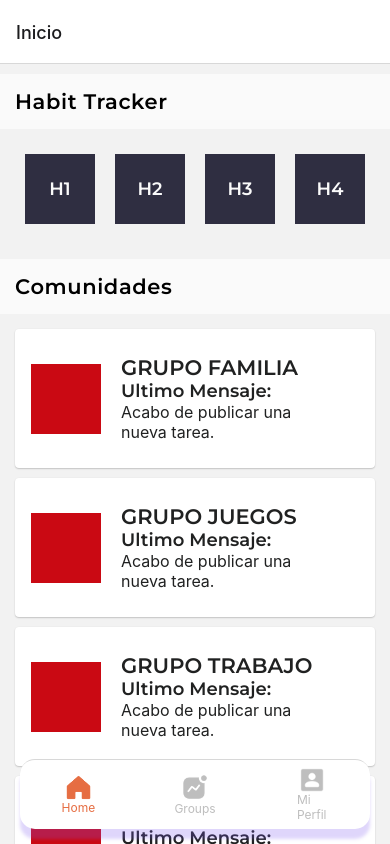
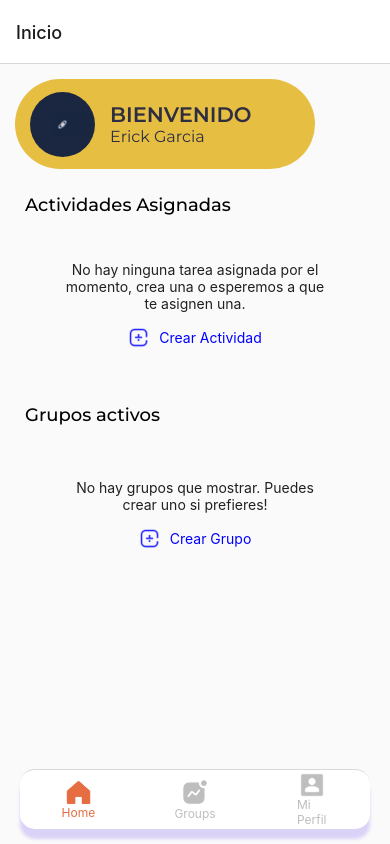
Before and after one commit to brandon-gcastillo/chores-app, a React Native app: screen /Tabs in a window 390 px wide. Built offline with nearby package versions, Linux system fonts and the light colour scheme.

Commit message:
Home screen added

```diff
--- a/App.jsx
+++ b/App.jsx
@@ -39,7 +39,7 @@ export default function App() {
       <SafeAreaProvider>
         <NavigationContainer>
           <Stack.Navigator
-            initialRouteName="Login">
+            initialRouteName="Tabs">
             <Stack.Screen name="Login" component={Login} options={{ headerShown: false }} />
             <Stack.Screen name="Tabs" component={Tabs} options={{ headerShown: false }} />
             <Stack.Screen name="CreateAccount" component={CreateAccount} options={{ headerTitle: "Crear Cuenta", headerShown: false }} />
--- /dev/null
+++ b/constants/backgrounds.js
@@ -0,0 +1,6 @@
+const backgrounds = {
+    welcome_label: require('../assets/welcome-bg.png'),
+    saturn: require('../assets/saturn.jpg')
+}
+
+export default backgrounds;
--- a/constants/index.js
+++ b/constants/index.js
@@ -2,5 +2,6 @@ import icons from "./icons";
 import COLORS from "./colors";
 import DIMENS from "./dimensions";
 import FONTS from "./fonts";
+import backgrounds from "./backgrounds";
 
-export { icons, COLORS, DIMENS, FONTS };
+export { icons, COLORS, DIMENS, FONTS, backgrounds };
--- a/contexts/ChoresAuthContext.jsx
+++ b/contexts/ChoresAuthContext.jsx
@@ -22,9 +22,15 @@ export const useChoresUserContext = () => useContext(ChoresUserContext);
 
 export const ChoresAuthProvider = ({ children }) => {
 
+    const initialProfileInfo = {
+        displayName: "",
+        profilePhotoPath: "",
+        photoUrl: ""
+    }
+
     const [userStatus, setUserStatus] = useState({});
     const [isLoggedIn, setIsLoggedIn] = useState(false);
-    const [profileInfo, setProfileInfo] = useState({});
+    const [profileInfo, setProfileInfo] = useState(initialProfileInfo);
 
     return (
         <ChoresAuthContext.Provider value={[userStatus, setUserStatus]}>
--- a/navigation/tabs.jsx
+++ b/navigation/tabs.jsx
@@ -65,7 +65,7 @@ const Tabs = ({ navigation }) => {
                     right: 20,
                     borderRadius: 15,
                     backgroundColor: "#fff",
-                    height: 70,
+                    height: 60,
                     ...styles.shadow,
                 },
             }}
--- a/screens/Groups/NewGroup.jsx
+++ b/screens/Groups/NewGroup.jsx
@@ -12,7 +12,14 @@ import { FAB, TextInput } from 'react-native-paper';
 
 import * as ImagePicker from 'expo-image-picker';
 
+import Firebase from '../../api/Firebase';
+
+import { useChoresAuth } from '../../contexts/ChoresAuthContext';
+
 const NewGroup = () => {
+
+    // Chores Auth Context
+    const [userStatus, setUserStatus] = useChoresAuth();
 
     const [titleChars, setTitleChars] = useState(0);
     const [titleValue, setTitleValue] = useState("");
@@ -121,13 +128,26 @@ const NewGroup = () => {
         ) {
             setTitleFieldError(true);
             setUsersFieldError(true);
+            return true;
         } else if (titleValue.trim() === '' || titleValue == null) {
             setTitleFieldError(true);
+            return true;
         } else if (usersValue.length === 0 || usersValue === null) {
             setUsersFieldError(true);
+            return true;
         } else {
             setTitleFieldError(false);
             setUsersFieldError(false);
+            return false;
+        }
+    }
+
+    const uploadImage = async () => {
+
+    }
+
+    const submitForm = () => {
+        if (!handleErrors()) {
         }
     }
 
--- a/screens/Home/index.jsx
+++ b/screens/Home/index.jsx
@@ -4,14 +4,16 @@ import {
     Text,
     StyleSheet,
     FlatList,
-    ScrollView
+    ScrollView,
+    Image,
+    Pressable
 } from 'react-native';
 
 import { Card } from 'react-native-paper';
 
-import { COLORS } from '../../constants';
+import { COLORS, DIMENS, backgrounds, icons } from '../../constants';
 import Constants from 'expo-constants';
-import { useChoresAuth } from '../../contexts/ChoresAuthContext';
+import { useChoresAuth, useChoresUserContext } from '../../contexts/ChoresAuthContext';
 
 const DATA = [
     {
@@ -138,18 +140,83 @@ const Home = ({ navigation }) => {
         )
     };
 
+    const [profileInfo, setProfileInfo] = useChoresUserContext();
     const [userStatus, setUserStatus] = useChoresAuth();
 
     useEffect(() => {
-      console.log(userStatus);
-
-    }, [userStatus])
+        console.log(userStatus);
+        console.log(profileInfo);
+    }, [userStatus, profileInfo])
 
 
     return (
-        <View style={styles.appContainer}>
-            <ScrollView>
-                <View style={styles.sectionContaier}>
+        <ScrollView keyboardShouldPersistTaps='handled' style={{ flex: 1, backgroundColor: COLORS.white }}>
+            <View style={{ padding: DIMENS.paddingDefault }}>
+                {/* Welcome section */}
+                <View style={{
+                    width: 300,
+                    height: 90,
+                    backgroundColor: COLORS.primary,
+                    borderRadius: 100,
+                    justifyContent: 'flex-start',
+                    alignItems: 'center',
+                    flexDirection: 'row',
+                    elevation: 3
+                }} >
+                    <View style={{ marginLeft: 15 }}>
+                        <Image source={require('../../assets/saturn.jpg')} style={{ width: 65, height: 65, borderRadius: 50 }} resizeMode='cover' />
+                    </View>
+                    <Pressable onPress={() => navigation.navigate("Mi Perfil")}>
+                        <View style={{ marginLeft: 15, flexDirection: 'column' }}>
+                            <Text
+                                style={{ fontFamily: 'Montserrat-semiBold', color: COLORS.secondary, textTransform: 'uppercase', fontSize: 21 }}>
+                                Bienvenido
+                            </Text>
+                            <Text style={{ fontFamily: 'Montserrat-regular', color: COLORS.secondary, fontSize: 16 }}>Erick Garcia</Text>
+                        </View>
+                    </Pressable>
+                </View>
+                <View>
+                    {/* **************** */}
+                    <View style={styles.sections.header}>
+                        <Text style={styles.sections.text}>Actividades Asignadas</Text>
+                    </View>
+                    <View style={styles.sections.noActivityContainer}>
+                        <Text style={styles.sections.noActivityText}>
+                            No hay ninguna tarea asignada por el momento, crea una o esperemos a que te asignen una.
+                        </Text>
+                        <View style={styles.simpleBtn.container}>
+                            <Pressable
+                                onPress={() => navigation.push('NewActivity')}
+                                style={styles.simpleBtn.btn}>
+                                <Image
+                                    source={icons.header.plusIcon}
+                                    style={styles.simpleBtn.icon}
+                                />
+                                <Text style={styles.simpleBtn.text}>Crear Actividad</Text>
+                            </Pressable>
+                        </View>
+                    </View>
+                    {/* *************** */}
+                </View>
+                <View>
+                    <View style={styles.sections.header}>
+                        <Text style={styles.sections.text}>Grupos activos</Text>
+                    </View>
+                    <View style={styles.sections.noActivityContainer}>
+                        <Text style={styles.sections.noActivityText}>No hay grupos que mostrar. Puedes crear uno si prefieres!</Text>
+                        <View style={styles.simpleBtn.container}>
+                            <Pressable onPress={() => navigation.push('NewGroup')} style={styles.simpleBtn.btn}>
+                                <Image
+                                    source={icons.header.plusIcon}
+                                    style={styles.simpleBtn.icon}
+                                />
+                                <Text style={styles.simpleBtn.text}>Crear Grupo</Text>
+                            </Pressable>
+                        </View>
+                    </View>
+                </View>
+                {/* <View style={styles.sectionContaier}>
                     <View style={styles.cardLabel}><Text style={styles.cardLabelText}>Habit Tracker</Text></View>
                     <View style={styles.quickItemsContainer}>
                         <FlatList
@@ -177,20 +244,63 @@ const Home = ({ navigation }) => {
                             })
                         }
                     </View>
-                </View>
-            </ScrollView>
-        </View>
+                </View> */}
+            </View>
+        </ScrollView>
     )
 }
 
-const styles = StyleSheet.create({
+const styles = {
     appContainer: {
         flex: 1,
-        fontFamily: 'Montserrat',
-        paddingTop: Constants.statusBarHeight
     },
     sectionContaier: {
         paddingTop: 10
+    },
+    sections: {
+        header: {
+            height: 45,
+            width: "100%",
+            padding: 10,
+            marginTop: DIMENS.mgVr,
+            backgroundColor: COLORS.white,
+            elevation: 3,
+            borderRadius: 4
+        },
+        text: {
+            fontFamily: 'Montserrat-medium',
+            fontSize: 18
+        },
+        noActivityContainer: {
+            justifyContent: 'center',
+            alignItems: 'center',
+            height: 150,
+            marginHorizontal: 50
+        },
+        noActivityText: {
+            color: COLORS.textGray,
+            textAlign: 'center'
+        },
+    },
+    simpleBtn: {
+        container: {
+            marginTop: 15
+        },
+        btn: {
+            flexDirection: 'row',
+            justifyContent: 'space-around',
+            alignItems: 'center'
+        },
+        icon: {
+            tintColor: 'blue',
+            height: 21,
+            width: 21
+        },
+        text: {
+            color: 'blue',
+            fontSize: 14,
+            marginLeft: 10
+        }
     },
     cardLabel: {
         backgroundColor: COLORS.white,
@@ -224,6 +334,6 @@ const styles = StyleSheet.create({
         color: COLORS.textGray,
         width: 200
     }
-})
+}
 
 export default Home;
--- a/screens/Login/index.jsx
+++ b/screens/Login/index.jsx
@@ -83,12 +83,21 @@ const Login = ({ navigation }) => {
                     ]
                 )
             } else {
+                if (profileInfo.profilePhotoPath == "") {
                     setUserStatus(userCredentials.user);
                     setIsLoggedIn(true);
                     await writeItemToStorage(JSON.stringify(true));
                     setUserAccount(userDetails);
                     setLoading(false);
                     navigation.replace('UserInit');
+                } else {
+                    setUserStatus(userCredentials.user);
+                    setIsLoggedIn(true);
+                    await writeItemToStorage(JSON.stringify(true));
+                    setUserAccount(userDetails);
+                    setLoading(false);
+                    navigation.replace('Tabs');
+                }
             }
 
         } catch (error) {
```
Also changed, not shown: screens/User/UserInit.jsx (+12 -5 lines), assets/welcome-bg.png (added). Lines whose indentation alone changed are shown as unchanged.
